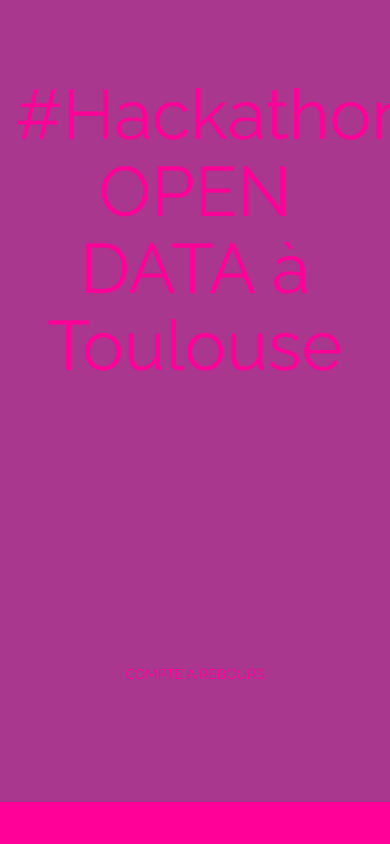
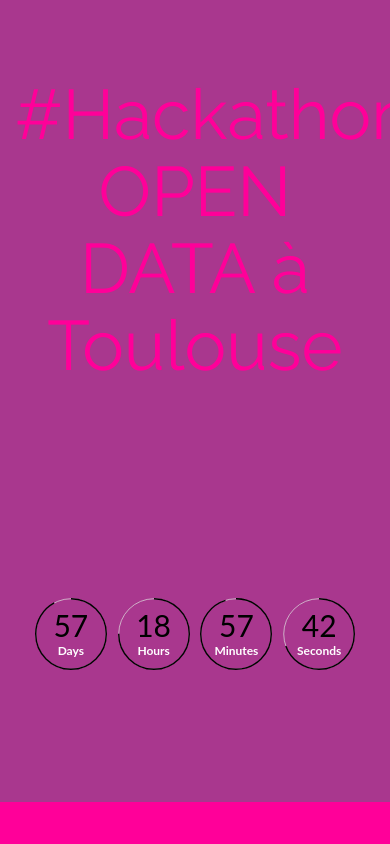
Before and after one commit to AmauryDoux/Hackathon_Toulouse, a plain HTML site: page index.html in a window 390 px wide. Shown: the top 844 px of the page. Drawn offline with nearby package versions, Linux system fonts and the light colour scheme.

Commit message:
added new countdown

```diff
--- /dev/null
+++ b/countDown/countDownScript.js
@@ -0,0 +1,74 @@
+var elements = document.getElementById('s');
+var elementm = document.getElementById('m');
+var elementh = document.getElementById('h');
+var elementd = document.getElementById('d');
+
+
+
+var seconds = new ProgressBar.Circle(elements, {
+    duration: 200,
+    color: "#000000",
+    trailColor: "#ddd",
+    strokeWidth: 2,
+    trailWidth: 1
+});
+var minutes = new ProgressBar.Circle(elementm, {
+    duration: 200,
+    color: "#000000",
+    trailColor: "#ddd",
+    strokeWidth: 2,
+    trailWidth: 1
+});
+var hours = new ProgressBar.Circle(elementh, {
+    duration: 200,
+    color: "#000000",
+    trailColor: "#ddd",
+    strokeWidth: 2,
+    trailWidth: 1
+});
+var days = new ProgressBar.Circle(elementd, {
+    duration: 200,
+    color: "#000000",
+    trailColor: "#ddd",
+    strokeWidth: 2,
+    trailWidth: 1
+});
+
+shortcode_date = '2017-06-11T11:00:00'
+
+setInterval(function() {
+    now = new Date();
+    countTo = new Date(shortcode_date);
+    difference = (countTo - now);
+    var second = Math.floor((((difference % (60 * 60 * 1000 * 24)) % (60 * 60 * 1000)) % (60 * 1000)) / 1000 * 1);
+    seconds.animate(second / 60, function() {
+        seconds.setText("<span class=\"number\">" + second + "</span>" + "<span class=\"label\">Seconds</span>");
+    });
+}, 1000);
+setInterval(function() {
+    now = new Date();
+    countTo = new Date(shortcode_date);
+    difference = (countTo - now);
+    var minute = Math.floor(((difference % (60 * 60 * 1000 * 24)) % (60 * 60 * 1000)) / (60 * 1000) * 1);
+    minutes.animate(minute / 60, function() {
+        minutes.setText("<span class=\"number\">" + minute + "</span>" + "<span class=\"label\">Minutes</span>");
+    });
+}, 1000);
+setInterval(function() {
+    now = new Date();
+    countTo = new Date(shortcode_date);
+    difference = (countTo - now);
+    var hour = Math.floor((difference % (60 * 60 * 1000 * 24)) / (60 * 60 * 1000) * 1);
+    hours.animate(hour / 24, function() {
+        hours.setText("<span class=\"number\">" + hour + "</span>" + "<span class=\"label\">Hours</span>");
+    });
+}, 1000);
+setInterval(function() {
+    now = new Date();
+    countTo = new Date(shortcode_date);
+    difference = (countTo -now);
+    var day = Math.floor(difference / (60 * 60 * 1000 * 24) * 1);
+    days.animate(day / (day + 5), function() {
+        days.setText("<span class=\"number\">" + day + "</span>" + "<span class=\"label\">Days</span>");
+    });
+}, 1000);
--- a/index.html
+++ b/index.html
@@ -33,9 +33,28 @@
             <!--  //// BURGER MENU : Julien  //// -->
 
             <h1 class="col-xs-12 col-sm-12 col-md-12 col-lg-12">#Hackathon OPEN DATA à Toulouse</h1>
-            <div id="countDown" class="col-xs-12 col-sm-12 col-md-12 col-lg-12">COMPTE A REBOURS</div>
+
+            <!--  //// COMPTE A REBOUR  //// -->
+            <div id="countDown" class="col-xs-12 col-sm-12 col-md-12 col-lg-12">
+                <div id="countup">
+                    <div class="part">
+                        <div id="d"></div>
+                    </div>
+                    <div class="part">
+                        <div id="h"></div>
+                    </div>
+                    <div class="part">
+                        <div id="m"></div>
+                    </div>
+                    <div class="part">
+                        <div id="s"></div>
+                    </div>
+                </div>
+
+            </div>
             <h3 class="col-xs-12 col-sm-12 col-md-12 col-lg-12">8-9 juin 2017</h3>
             <div class="sb-arrow-up-down" style="bottom: 180px;">
+
 
 
                 <!-- <a class="arrow-wrap" href="#content">
@@ -127,11 +146,12 @@ lance un Hackathon inédit sur l’Open Data et la Smart City. </h2>
         <!-- Latest compiled and minified JavaScript -->
         <script src="https://maxcdn.bootstrapcdn.com/bootstrap/3.3.7/js/bootstrap.min.js" integrity="sha384-Tc5IQib027qvyjSMfHjOMaLkfuWVxZxUPnCJA7l2mCWNIpG9mGCD8wGNIcPD7Txa" crossorigin="anonymous"></script>
 
-
         <!-- jQuery (necessary for Bootstrap's JavaScript plugins) -->
         <script src="https://ajax.googleapis.com/ajax/libs/jquery/1.12.4/jquery.min.js"></script>
         <!-- Include all compiled plugins (below), or include individual files as needed -->
         </div>
+        <script src="countDown/progressBarlb.js"></script>
+        <script src="countDown/countDownScript.js"></script>
         <!-- !Container-fluid -->
         <script src="main.js"></script>
 </body>
--- a/style.css
+++ b/style.css
@@ -1,6 +1,7 @@
 body {
     font-family: 'Raleway', sans-serif;
 }
+
 
 /* HEADER */
 
@@ -26,7 +27,7 @@ h1, #header h3, #countDown {
 }
 
 h1 {
-    margin-bottom: 4em;
+    margin-bottom: 3em;
     font-size: 5em;
     /*-webkit-text-stroke-width: 0.5px;
 -webkit-text-stroke-color: #fff;*/
@@ -35,6 +36,90 @@ h1 {
 #header h3 {
     margin-top: 8em;
 }
+
+
+/*
+COUNTDOWN CSS *******************
+*/
+
+#countup {
+    margin-left: auto;
+    margin-right: auto;
+    text-align: center;
+    font-family: "Lato", Helvetica, Arial, sans-serif;
+}
+
+#countup span.number {
+    display: block;
+    padding: 0px;
+    margin: 0;
+    font-size: 70px;
+    line-height: 75px;
+    text-align: center;
+}
+
+#countup span.label {
+    display: block;
+    font-size: 25px;
+    line-height: 30px;
+}
+
+#countup .part {
+    display: inline-block;
+    text-align: center;
+    width: 22%;
+    padding: 1%;
+}
+
+@media only screen and (max-width: 1200px) {
+    #countup span.number {
+        font-size: 60px;
+        line-height: 65px;
+        text-align: center;
+    }
+    #countup span.label {
+        display: block;
+        font-size: 20px;
+        line-height: 25px;
+    }
+}
+
+@media only screen and (max-width: 820px) {
+    #countup span.number {
+        display: block;
+        padding: 0px;
+        margin: 0;
+        font-size: 40px;
+        line-height: 45px;
+        text-align: center;
+    }
+    #countup span.label {
+        display: block;
+        font-size: 15px;
+        line-height: 15px;
+    }
+}
+
+@media only screen and (max-width: 600px) {
+    #countup span.number {
+        display: block;
+        padding: 0px;
+        margin: 0;
+        font-size: 30px;
+        line-height: 35px;
+        text-align: center;
+    }
+    #countup span.label {
+        display: block;
+        font-size: 12px;
+        line-height: 12px;
+    }
+}
+
+
+/*
+END COUNTDOWN CSS *******************
+*/
 
 
 /* Arrow */
@@ -65,8 +150,9 @@ h1 {
     border-color: #ffffff transparent transparent transparent;*/
     -webkit-transform: rotate(360deg)
 }
+
 .arrow i {
-  color: #ffffff;
+    color: #ffffff;
 }
 
 .arrow:after {
```
Also changed, not shown: countDown/progressBarlb.js (added). Lines whose indentation alone changed are shown as unchanged.
